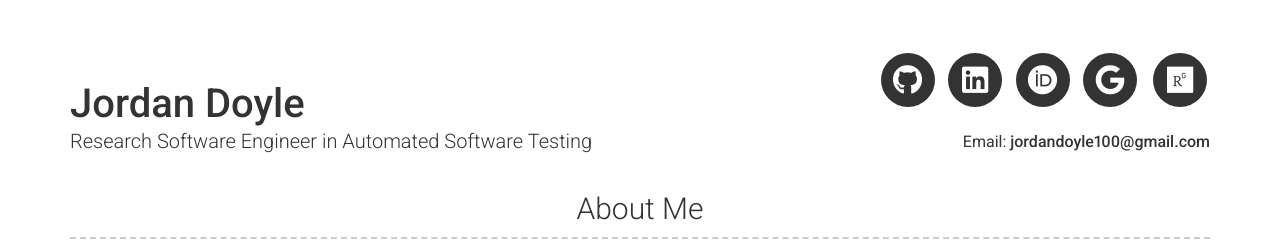
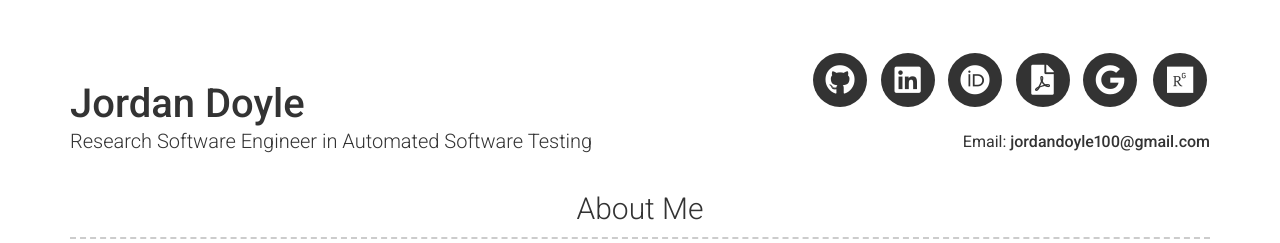
Before and after one commit to jordan2doyle1/jordan2doyle1.github.io, a Jekyll site: the page built from index.md, in a window 1280 px wide. Shown: the top 243 px of the page. Built offline with Jekyll 4.4.1, drawn with Linux system fonts in a browser that asks for light colours; nearby versions of some CDN libraries.

Commit message:
Added resume PDF

```diff
--- a/_config.yml
+++ b/_config.yml
@@ -32,6 +32,7 @@ linkedin_username: jordan-doyle-33134199
 # youtube_username: jekyll
 orcid_username: 0009-0001-3448-351X
 googlescholar_username: jdoehQEAAAAJ
+resume_pdf_file: Resume.pdf
 
 # Additional icon links
 additional_links:
--- a/_includes/header.html
+++ b/_includes/header.html
@@ -1,10 +1,10 @@
 <div class="container header-container">
   <div class="row">
-    <div class="col-xs-12 col-sm-6 col-md-6 col-lg-8 header-left">
+    <div class="col-xs-12 col-sm-5 col-md-6 col-lg-6 header-left">
       <h1>{{ site.name | escape }}</h1>
       <h2>{{ site.title | escape }}</h2>
     </div>
-    <div class="col-xs-12 col-sm-6 col-md-6 col-lg-4 header-right">
+    <div class="col-xs-12 col-sm-7 col-md-6 col-lg-6 header-right">
       <ul class="icons no-print">
         {%- if site.dribbble_username -%}
           <li>
@@ -90,6 +90,13 @@
             </a>
           </li>
         {%- endif -%}
+        {%- if site.resume_pdf_file -%}
+          <li>
+            <a target="_blank" href="{{ site.url }}/pdfs/{{ site.resume_pdf_file | escape }}" class="button button--sacnite button--round-l">
+              <i class="fas fa-file-pdf" title="Resume PDF"></i>
+            </a>
+          </li>
+        {%- endif -%}
         {%- if site.googlescholar_username -%}
           <li>
             <a target="_blank" href="https://scholar.google.com/citations?user={{ site.googlescholar_username| escape }}" class="button button--sacnite button--round-l">
```
Also changed, not shown: 1 other file.
